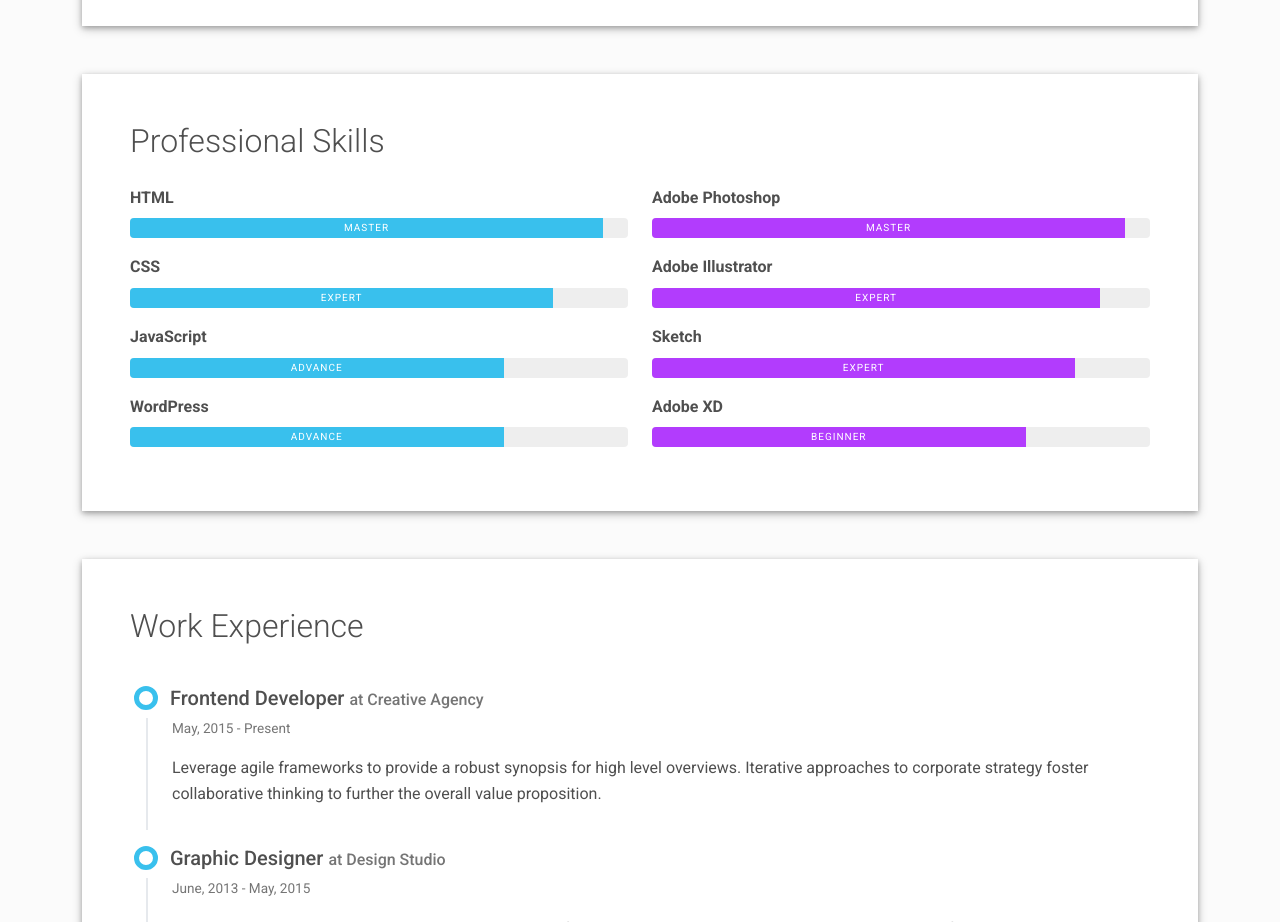
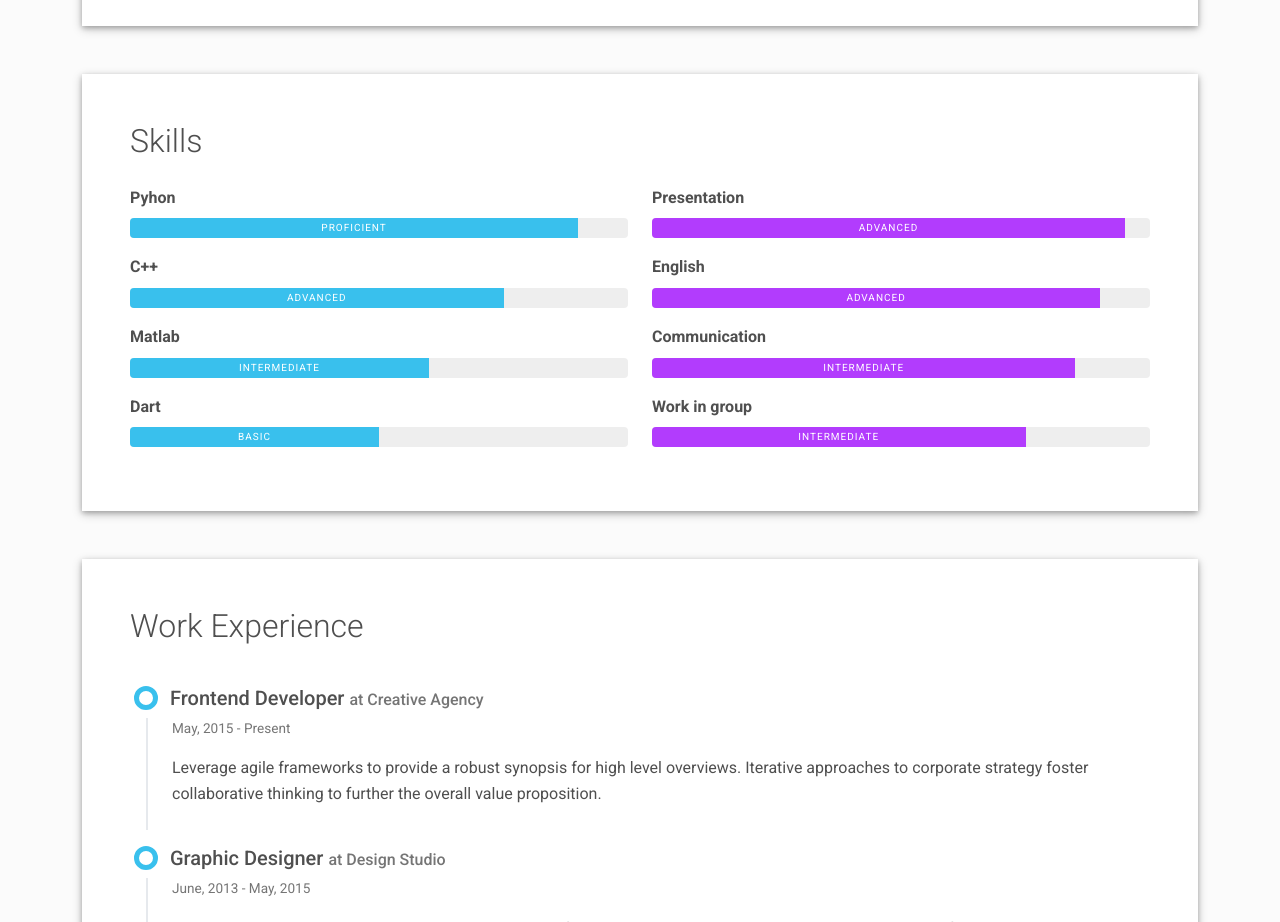
Before and after one commit to Boyonelove/viv.github.io, a plain HTML site: page index.html in a window 1280 px wide. Shown: the part 960-1882 px from the top of the page. Drawn offline with Linux system fonts and the light colour scheme.

Commit message:
Update index.html
update skills

```diff
--- a/index.html
+++ b/index.html
@@ -127,49 +127,49 @@
   </div>
   <div class="shadow-1-strong bg-white my-5 p-5" id="skills">
     <div class="skills-section">
-      <h2 class="h2 fw-light mb-4">Professional Skills</h2>
+      <h2 class="h2 fw-light mb-4">Skills</h2>
       <div class="row">
         <div class="col-md-6">
-          <div class="mb-3"><span class="fw-bolder">HTML</span>
+          <div class="mb-3"><span class="fw-bolder">Pyhon</span>
             <div class="progress my-2 rounded" style="height: 20px">
-              <div class="progress-bar bg-info" role="progressbar" data-aos="zoom-in-right" data-aos-delay="100" data-aos-anchor=".skills-section" style="width: 95%;" aria-valuenow="95" aria-valuemin="0" aria-valuemax="100">Master</div>
+              <div class="progress-bar bg-info" role="progressbar" data-aos="zoom-in-right" data-aos-delay="100" data-aos-anchor=".skills-section" style="width: 90%;" aria-valuenow="90" aria-valuemin="0" aria-valuemax="100">Proficient</div>
             </div>
           </div>
-          <div class="mb-3"><span class="fw-bolder">CSS</span>
+          <div class="mb-3"><span class="fw-bolder">C++</span>
             <div class="progress my-2 rounded" style="height: 20px">
-              <div class="progress-bar bg-info" role="progressbar" data-aos="zoom-in-right" data-aos-delay="200" data-aos-anchor=".skills-section" style="width: 85%" aria-valuenow="85" aria-valuemin="0" aria-valuemax="100">Expert</div>
+              <div class="progress-bar bg-info" role="progressbar" data-aos="zoom-in-right" data-aos-delay="200" data-aos-anchor=".skills-section" style="width: 75%" aria-valuenow="75" aria-valuemin="0" aria-valuemax="100">Advanced</div>
             </div>
           </div>
-          <div class="mb-3"><span class="fw-bolder">JavaScript</span>
+          <div class="mb-3"><span class="fw-bolder">Matlab</span>
             <div class="progress my-2 rounded" style="height: 20px">
-              <div class="progress-bar bg-info" role="progressbar" data-aos="zoom-in-right" data-aos-delay="300" data-aos-anchor=".skills-section" style="width: 75%" aria-valuenow="75" aria-valuemin="0" aria-valuemax="100">Advance</div>
+              <div class="progress-bar bg-info" role="progressbar" data-aos="zoom-in-right" data-aos-delay="300" data-aos-anchor=".skills-section" style="width: 60%" aria-valuenow="60" aria-valuemin="0" aria-valuemax="100">Intermediate</div>
             </div>
           </div>
-          <div class="mb-3"><span class="fw-bolder">WordPress</span>
+          <div class="mb-3"><span class="fw-bolder">Dart</span>
             <div class="progress my-2 rounded" style="height: 20px">
-              <div class="progress-bar bg-info" role="progressbar" data-aos="zoom-in-right" data-aos-delay="300" data-aos-anchor=".skills-section" style="width: 75%" aria-valuenow="75" aria-valuemin="0" aria-valuemax="100">Advance</div>
+              <div class="progress-bar bg-info" role="progressbar" data-aos="zoom-in-right" data-aos-delay="300" data-aos-anchor=".skills-section" style="width: 50%" aria-valuenow="50" aria-valuemin="0" aria-valuemax="100">Basic</div>
             </div>
           </div>
         </div>
         <div class="col-md-6">
-          <div class="mb-3"><span class="fw-bolder">Adobe Photoshop</span>
+          <div class="mb-3"><span class="fw-bolder">Presentation</span>
             <div class="progress my-2 rounded" style="height: 20px">
-              <div class="progress-bar bg-secondary" role="progressbar" data-aos="zoom-in-right" data-aos-delay="400" data-aos-anchor=".skills-section" style="width: 95%" aria-valuenow="95" aria-valuemin="0" aria-valuemax="100">Master</div>
+              <div class="progress-bar bg-secondary" role="progressbar" data-aos="zoom-in-right" data-aos-delay="400" data-aos-anchor=".skills-section" style="width: 95%" aria-valuenow="95" aria-valuemin="0" aria-valuemax="100">Advanced</div>
             </div>
           </div>
-          <div class="mb-3"><span class="fw-bolder">Adobe Illustrator</span>
+          <div class="mb-3"><span class="fw-bolder">English</span>
             <div class="progress my-2 rounded" style="height: 20px">
-              <div class="progress-bar bg-secondary" role="progressbar" data-aos="zoom-in-right" data-aos-delay="400" data-aos-anchor=".skills-section" style="width: 90%" aria-valuenow="90" aria-valuemin="0" aria-valuemax="100">Expert</div>
+              <div class="progress-bar bg-secondary" role="progressbar" data-aos="zoom-in-right" data-aos-delay="400" data-aos-anchor=".skills-section" style="width: 90%" aria-valuenow="90" aria-valuemin="0" aria-valuemax="100">Advanced</div>
             </div>
           </div>
-          <div class="mb-3"><span class="fw-bolder">Sketch</span>
+          <div class="mb-3"><span class="fw-bolder">Communication</span>
             <div class="progress my-2 rounded" style="height: 20px">
-              <div class="progress-bar bg-secondary" role="progressbar" data-aos="zoom-in-right" data-aos-delay="500" data-aos-anchor=".skills-section" style="width: 85%" aria-valuenow="85" aria-valuemin="0" aria-valuemax="100">Expert</div>
+              <div class="progress-bar bg-secondary" role="progressbar" data-aos="zoom-in-right" data-aos-delay="500" data-aos-anchor=".skills-section" style="width: 85%" aria-valuenow="85" aria-valuemin="0" aria-valuemax="100">Intermediate</div>
             </div>
           </div>
-          <div class="mb-3"><span class="fw-bolder">Adobe XD</span>
+          <div class="mb-3"><span class="fw-bolder">Work in group</span>
             <div class="progress my-2 rounded" style="height: 20px">
-              <div class="progress-bar bg-secondary" role="progressbar" data-aos="zoom-in-right" data-aos-delay="600" data-aos-anchor=".skills-section" style="width: 75%" aria-valuenow="75" aria-valuemin="0" aria-valuemax="100">Beginner</div>
+              <div class="progress-bar bg-secondary" role="progressbar" data-aos="zoom-in-right" data-aos-delay="600" data-aos-anchor=".skills-section" style="width: 75%" aria-valuenow="75" aria-valuemin="0" aria-valuemax="100">Intermediate</div>
             </div>
           </div>
         </div>
```
